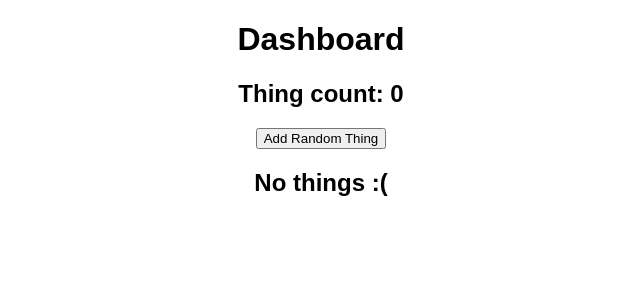
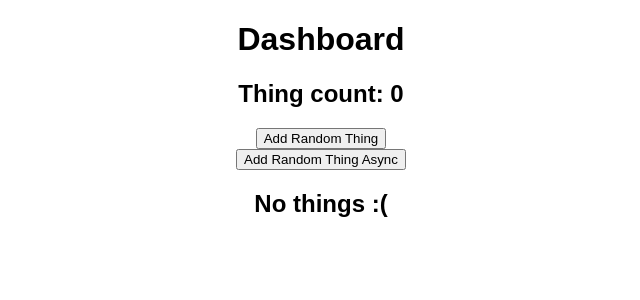
Before and after one commit to jozue06/redux-routing-seed, a React (Create React App) app: page / in a window 1280 px wide. Shown: the top 300 px of the page, without its empty margins (319-959 px from the left). Built offline with nearby package versions, Linux system fonts and the light colour scheme.

Commit message:
adds async using thunk

```diff
--- a/src/components/dashboard.js
+++ b/src/components/dashboard.js
@@ -1,17 +1,26 @@
 import React, { Component, Fragment } from 'react';
 import { connect } from 'react-redux';
-import { addThing } from '../store/thing';
+import { addThing, addThingAsync } from '../store/thing';
 
 class Dashboard extends Component {
+
+  createRandomThing() {
+    return { name: 'thing' + Math.floor(Math.random() * 100) };
+  }
   render() {
     return (
       <Fragment>
         <h1>Dashboard</h1>
         <h2>Thing count: {this.props.things.length}</h2>
         <button
-          onClick={() => this.props.addThing({ name: 'thing' + Math.floor(Math.random() * 100) })}>
+          onClick={() => this.props.addThing(this.createRandomThing())}>
           Add Random Thing
-          </button>
+        </button>
+        <br />
+        <button
+          onClick={() => this.props.addThingAsync(this.createRandomThing())}>
+          Add Random Thing Async
+        </button>
 
         {this.props.things.length ?
 
@@ -29,6 +38,6 @@ class Dashboard extends Component {
 }
 
 const mapStateToProps = ({ thingState }) => ({ things: thingState });
-const mapDispatchToProps = { addThing };
+const mapDispatchToProps = { addThing, addThingAsync };
 
 export default connect(mapStateToProps, mapDispatchToProps)(Dashboard);
--- a/src/store/thing.js
+++ b/src/store/thing.js
@@ -28,3 +28,13 @@ export function addThing(thing) {
     payload: thing
   }
 }
+
+export function addThingAsync(thing) {
+
+  return dispatch => {
+    setTimeout(() => {
+      // Yay! Can invoke sync or async actions with `dispatch`
+      dispatch(addThing(thing));
+    }, 1000);
+  };
+}
```
